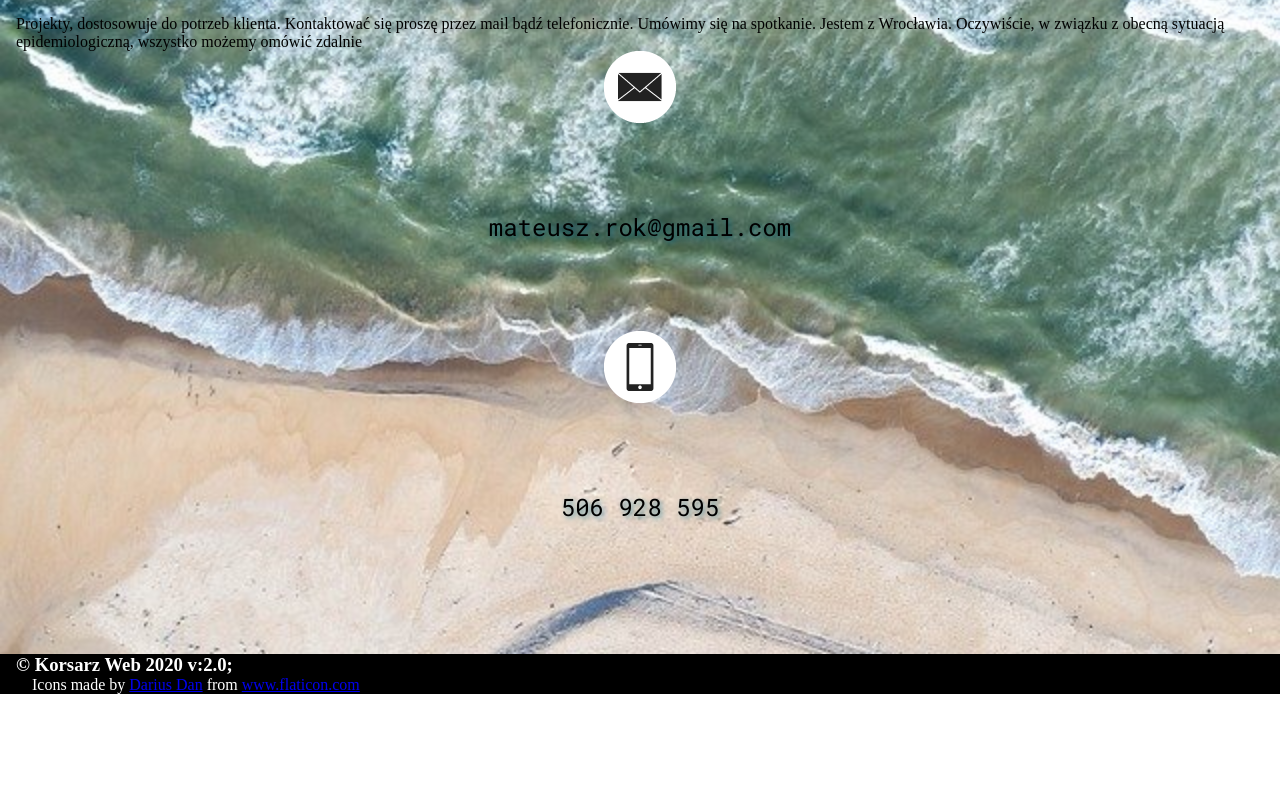
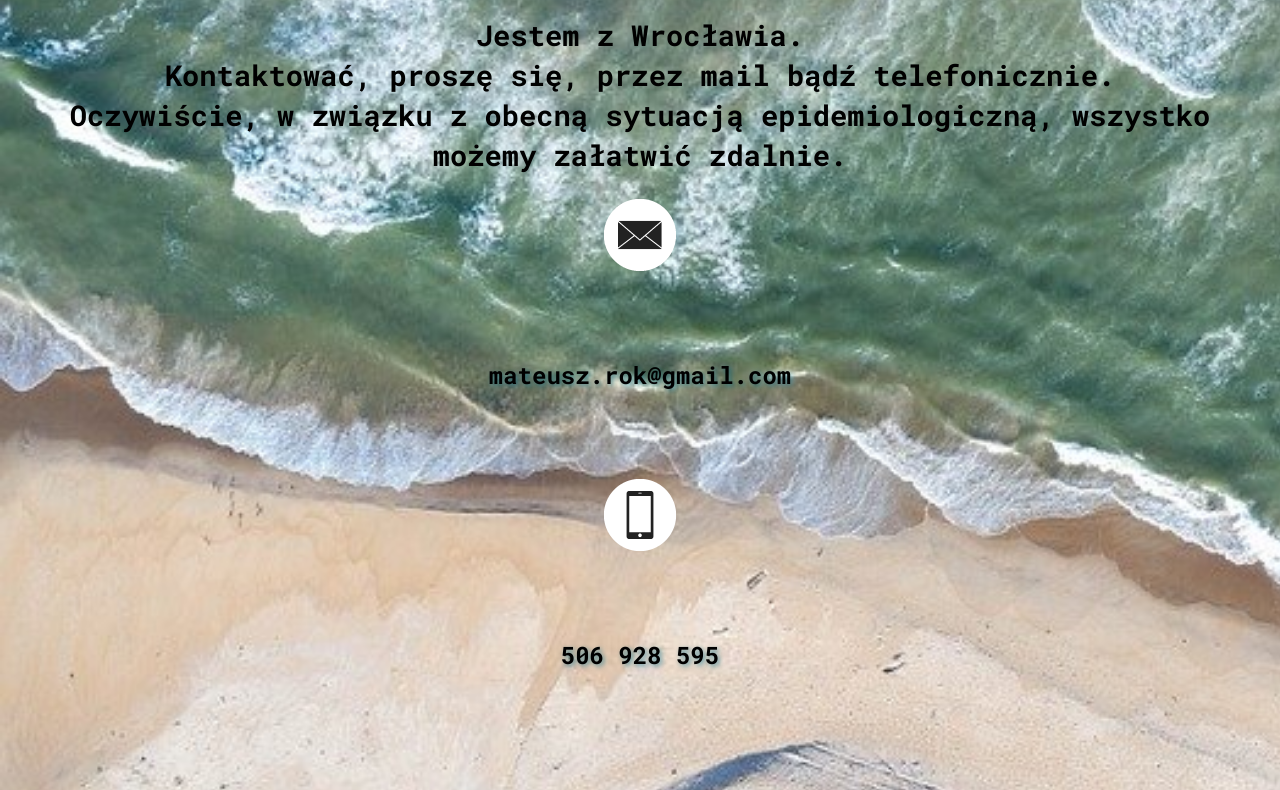
Before and after one commit to yupijaej/korsarzweb.pl, a plain HTML site: page contact.html in a window 1280 px wide. Shown: the part 146-936 px from the top of the page. Before the commit the page ends 840 px from the top, so only its background shows below. Drawn offline with Linux system fonts and the light colour scheme.

Commit message:
Changing  css style in contact.

```diff
--- a/contact.html
+++ b/contact.html
@@ -21,7 +21,9 @@
         <h1>Skontaktuj się ze mnną</h1>
         <div class="wrap">
             <div class="text">
-                <p>Projekty, dostosowuje do potrzeb klienta. Kontaktować się proszę przez mail bądź telefonicznie. Umówimy się na spotkanie.  Jestem z Wrocławia. Oczywiście, w związku z obecną sytuacją epidemiologiczną, wszystko możemy omówić zdalnie</p>
+                <p>Jestem z Wrocławia.<br>
+                    Kontaktować, proszę się, przez mail bądź telefonicznie. <br>
+                    Oczywiście, w związku z obecną sytuacją epidemiologiczną, wszystko możemy załatwić zdalnie.</p>
             </div>
             <div class="socials">
                 <div class="mail">
--- a/css/contact.css
+++ b/css/contact.css
@@ -4,7 +4,8 @@
     box-sizing: border-box;
 }
 body{
-    height: 100vh;
+    height: 130vh;
+    font-family: 'Roboto Mono', monospace;
 }
 
 
@@ -44,11 +45,22 @@ body .back{
     text-shadow: 2px 2px 5px rgba(13, 110, 139, 0.65);
 }
 
+.contact p {
+    display: inline-block;
+    font-weight: bold;
+    font-size: 1.8rem;
+    text-align: center;
+    line-height: 2.5rem;
+    margin-bottom: 1.5rem;
+
+}
+
 .contact .socials {
     height: 100%;
-    font-size: 1.0rem;
+    font-size: 1.4rem;
+    font-weight: bold;
     color: black;
-    font-family: 'Roboto Mono', monospace;
+    /* font-family: 'Roboto Mono', monospace;     */
     text-shadow: 2px 2px 5px rgba(13, 110, 139, 0.65);
 }
 
```
